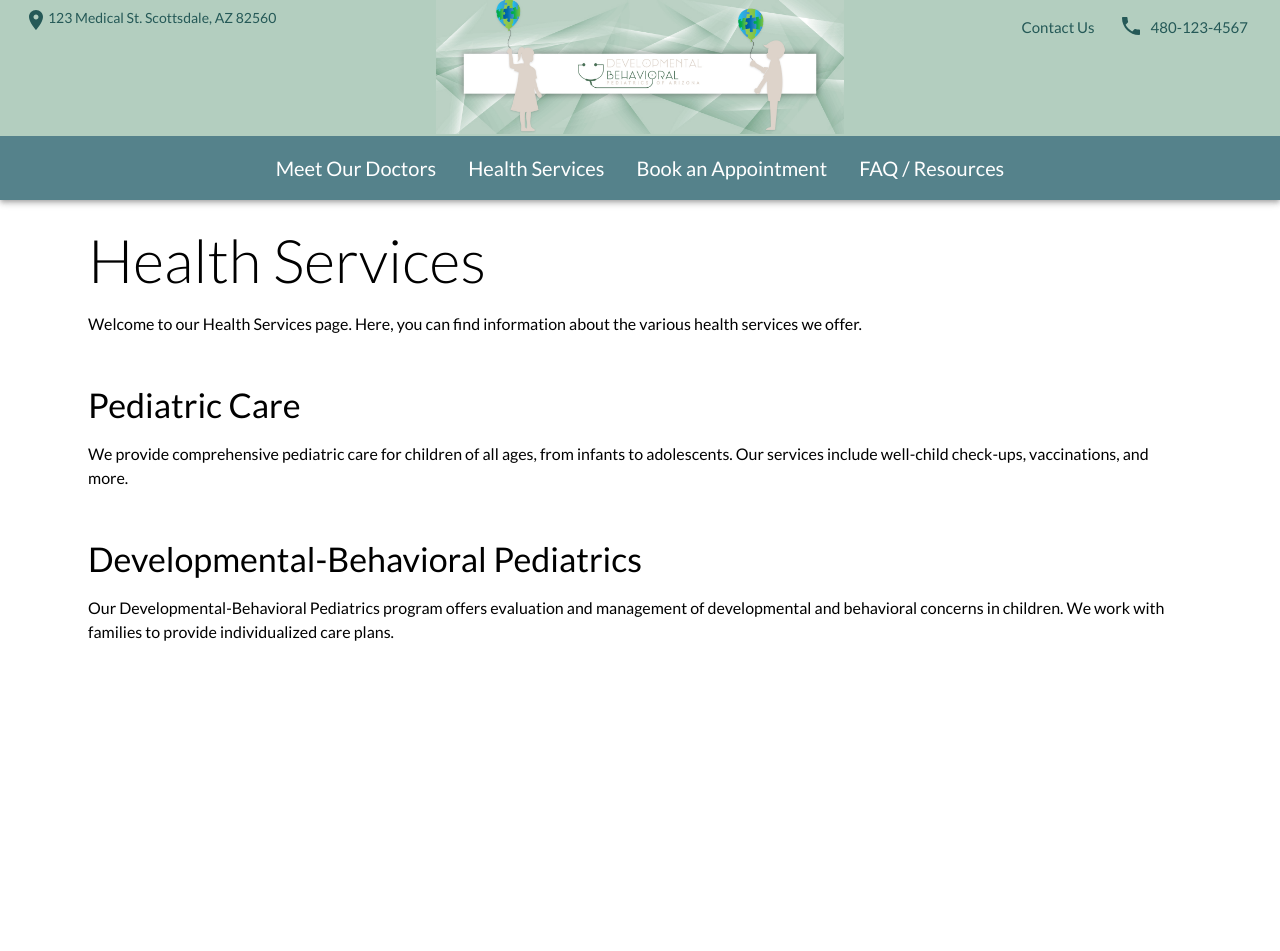
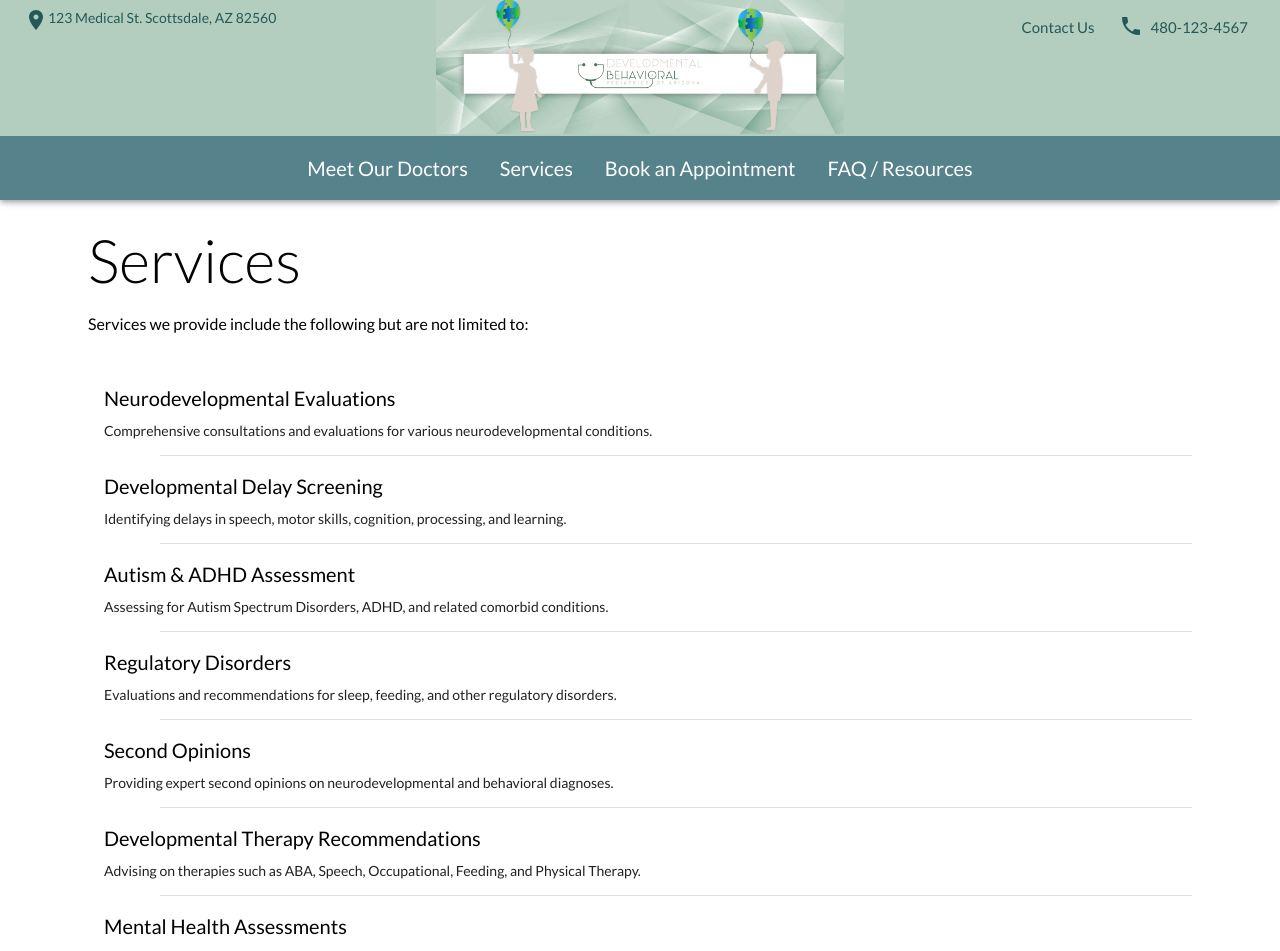
Before and after one commit to jdeocampo99/dev-ped-az, a React (Create React App) app in the folder frontend/: page /healthservices in a window 1280 px wide. Shown: the top 951 px of the page. Before the commit the page ends 800 px from the top, so only its background shows below. Built offline with nearby package versions, Linux system fonts and the light colour scheme.

Commit message:
fix mom pic, implement health services page

```diff
--- a/frontend/src/components/Header.tsx
+++ b/frontend/src/components/Header.tsx
@@ -73,7 +73,7 @@ const Header: React.FC = () => {
             <Button color="inherit" component={Link} to="/doctors">
               Meet Our Doctors
             </Button>
-            <Button color="inherit" component={Link} to="/healthservices">Health Services</Button>
+            <Button color="inherit" component={Link} to="/healthservices">Services</Button>
             <Button color="inherit" component={Link} to="/appointment">Book an Appointment</Button>
             <Button color="inherit" component={Link} to="/resources">FAQ / Resources</Button>
           </Box>
--- a/frontend/src/pages/HealthServicesPage.tsx
+++ b/frontend/src/pages/HealthServicesPage.tsx
@@ -1,46 +1,96 @@
 import React from "react";
-import { Box, Typography, Container } from "@mui/material";
+import { Box, Typography, Container, List, ListItem, ListItemText, Divider } from "@mui/material";
 import Header from "../components/Header";
 
 const HealthServicesPage: React.FC = () => {
+  // Reformatting and simplifying the health services list
+  const healthServices = [
+    {
+      title: "Neurodevelopmental Evaluations",
+      description: "Comprehensive consultations and evaluations for various neurodevelopmental conditions."
+    },
+    {
+      title: "Developmental Delay Screening",
+      description: "Identifying delays in speech, motor skills, cognition, processing, and learning."
+    },
+    {
+      title: "Autism & ADHD Assessment",
+      description: "Assessing for Autism Spectrum Disorders, ADHD, and related comorbid conditions."
+    },
+    {
+      title: "Regulatory Disorders",
+      description: "Evaluations and recommendations for sleep, feeding, and other regulatory disorders."
+    },
+    {
+      title: "Second Opinions",
+      description: "Providing expert second opinions on neurodevelopmental and behavioral diagnoses."
+    },
+    {
+      title: "Developmental Therapy Recommendations",
+      description: "Advising on therapies such as ABA, Speech, Occupational, Feeding, and Physical Therapy."
+    },
+    {
+      title: "Mental Health Assessments",
+      description: "Addressing challenges like Oppositional Defiant Disorder, OCD, Anxiety, Depression, and more."
+    },
+    {
+      title: "Developmental Counseling",
+      description: "Guidance on behavior management and monitoring developmental progress."
+    },
+    {
+      title: "Medication Management",
+      description: "Initiating and supervising psychotropic medication when necessary."
+    },
+    {
+      title: "Diagnostic Testing",
+      description: "Ordering genetic and other laboratory tests as required."
+    },
+    {
+      title: "Referral & Care Coordination",
+      description: "Coordinating with primary care physicians and specialists for comprehensive care."
+    }
+  ];
+
   return (
     <div>
       <Header />
       <Container>
         <Box sx={{ padding: 3 }}>
           <Typography variant="h2" sx={{ marginBottom: 2 }}>
-            Health Services
+            Services
           </Typography>
-          <Typography variant="body1">
-            Welcome to our Health Services page. Here, you can find information
-            about the various health services we offer.
+          <Typography variant="body1" sx={{ marginBottom: 3 }}>
+            Services we provide include the following but are not limited to:
           </Typography>
+          <List>
+            {healthServices.map((service, index) => (
+              <React.Fragment key={index}>
+                <ListItem alignItems="flex-start">
+                  <ListItemText
+                    primary={
+                      <Typography variant="h6" component="h2" gutterBottom>
+                        {service.title}
+                      </Typography>
+                    }
+                    secondary={
+                      <React.Fragment>
+                        <Typography
+                          sx={{ display: 'inline' }}
+                          component="span"
+                          variant="body2"
+                          color="text.primary"
+                        >
+                          {service.description}
+                        </Typography>
+                      </React.Fragment>
+                    }
+                  />
+                </ListItem>
+                {index < healthServices.length - 1 && <Divider variant="inset" component="li" />}
+              </React.Fragment>
+            ))}
+          </List>
         </Box>
-
-        {/* Add details about health services here */}
-        <Box sx={{ padding: 3 }}>
-          <Typography variant="h4" sx={{ marginBottom: 2 }}>
-            Pediatric Care
-          </Typography>
-          <Typography variant="body1">
-            We provide comprehensive pediatric care for children of all ages,
-            from infants to adolescents. Our services include well-child
-            check-ups, vaccinations, and more.
-          </Typography>
-        </Box>
-
-        <Box sx={{ padding: 3 }}>
-          <Typography variant="h4" sx={{ marginBottom: 2 }}>
-            Developmental-Behavioral Pediatrics
-          </Typography>
-          <Typography variant="body1">
-            Our Developmental-Behavioral Pediatrics program offers evaluation
-            and management of developmental and behavioral concerns in children.
-            We work with families to provide individualized care plans.
-          </Typography>
-        </Box>
-
-        {/* Add more health services sections as needed */}
       </Container>
     </div>
   );
--- a/frontend/src/pages/HomePage.tsx
+++ b/frontend/src/pages/HomePage.tsx
@@ -22,7 +22,7 @@ const HomePage: React.FC = () => {
               Welcome To Our Practice!
             </Typography>
             <Typography variant="body1">
-            Welcome to Developmental Behavioral Pediatrics of Arizona, where our utmost priority is  children and their families. DBPAZ is a distinguished pediatric medical practice <strong>specializing in neurodevelopmental evaluation, diagnosis, and comprehensive management of children aged 18 months to 12 years</strong>. Our mission is rooted in providing a compassionate, nurturing, and collaborative approach to pediatric developmental care.<br/><br/>
+            Welcome to Developmental Behavioral Pediatrics of Arizona, where our utmost priority is  children and their families. DBPAZ is a pediatric medical practice <strong>specializing in neurodevelopmental evaluation, diagnosis, and comprehensive management of children aged 18 months to 12 years</strong>. Our mission is rooted in providing a compassionate, nurturing, and collaborative approach to pediatric developmental care.<br/><br/>
             At DBPAZ, we hold a steadfast dedication to understanding and embracing each child as a unique individual. By meticulously identifying their specific needs, strengths, and areas of development, we tailor a systematic and personalized treatment plan to address their unique requirements. Our unwavering focus is on being a resource for families, offering them invaluable guidance in navigating and addressing their child's needs.
             </Typography>
           </Box>
@@ -60,7 +60,7 @@ const HomePage: React.FC = () => {
               How Are We Different?
             </Typography>
             <Typography variant="body1">
-            We pride ourselves on our exceptional team of board-certified medical doctors specializing in Developmental and Behavioral Pediatrics. <strong>Dr. Anna C. De Ocampo and Dr. Charissa P. Pe Benito</strong>, both recipients of the prestigious <strong>Top Doctors of Arizona Award</strong> in their field, bring extensive experience and expertise to our practice. <br/><br/>
+            We pride ourselves on our exceptional team of board-certified medical doctors specializing in Developmental and Behavioral Pediatrics. <strong>Dr. Anna C. De Ocampo and Dr. Charissa P. Pe Benito</strong>, both recipients of the prestigious <strong>Phoenix Top Doc Award</strong> in their field, bring extensive experience and expertise to our practice. <br/><br/>
             We take a <strong>"whole child"</strong> approach to neurodevelopmental assessments, addressing every aspect of your child's well-being. Our comprehensive model of care encompasses a thorough evaluation of your child's development, learning, academic challenges, social communication skills, behavioral and emotional concerns, as well as any potential medical, environmental, neurological, or genetic factors contributing to their challenges.
             </Typography>
           </Box>
```
Also changed, not shown: frontend/src/components/ContactForm.tsx (added, +26 -0 lines), frontend/src/assets/annaprofile.jpg, 1 other file (tests, documents, lock files or other folders).
